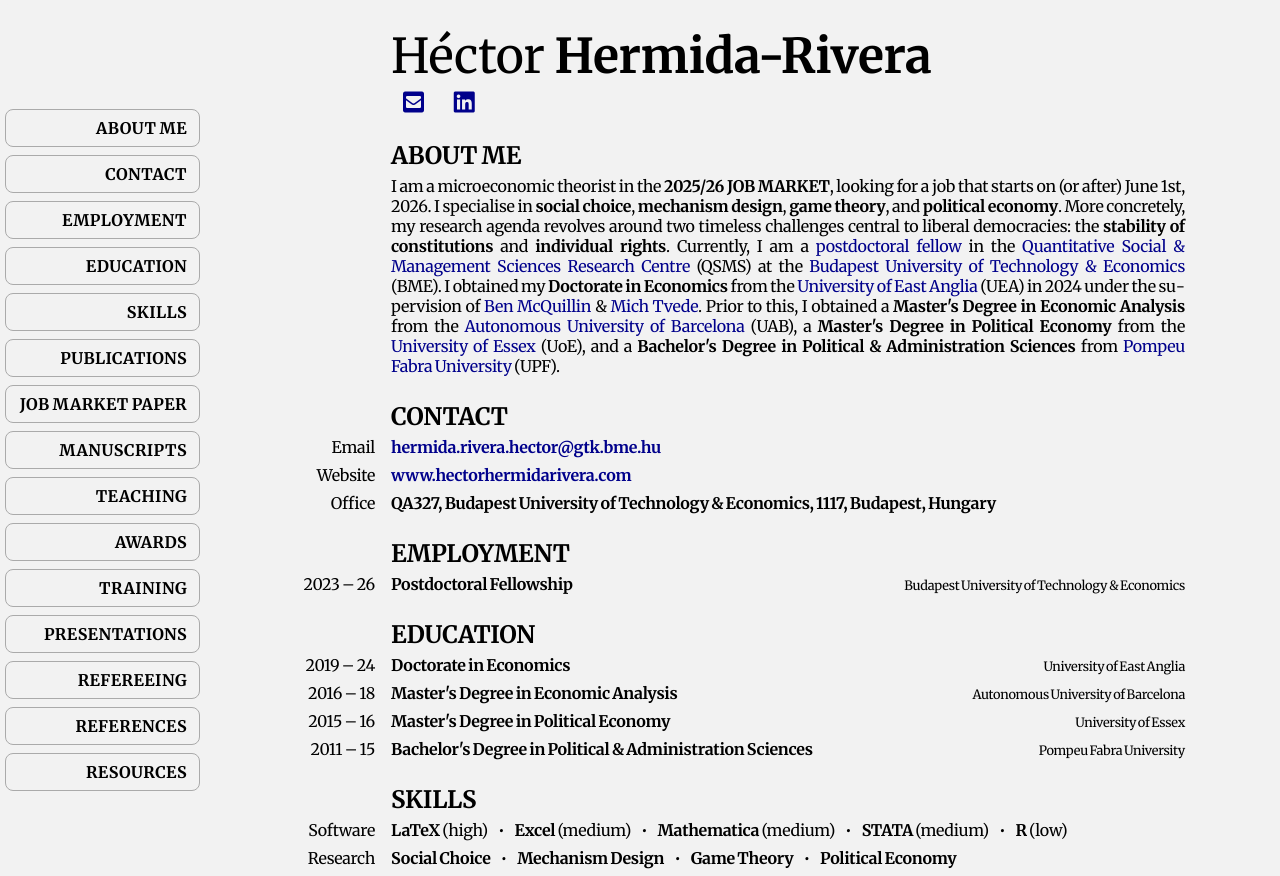
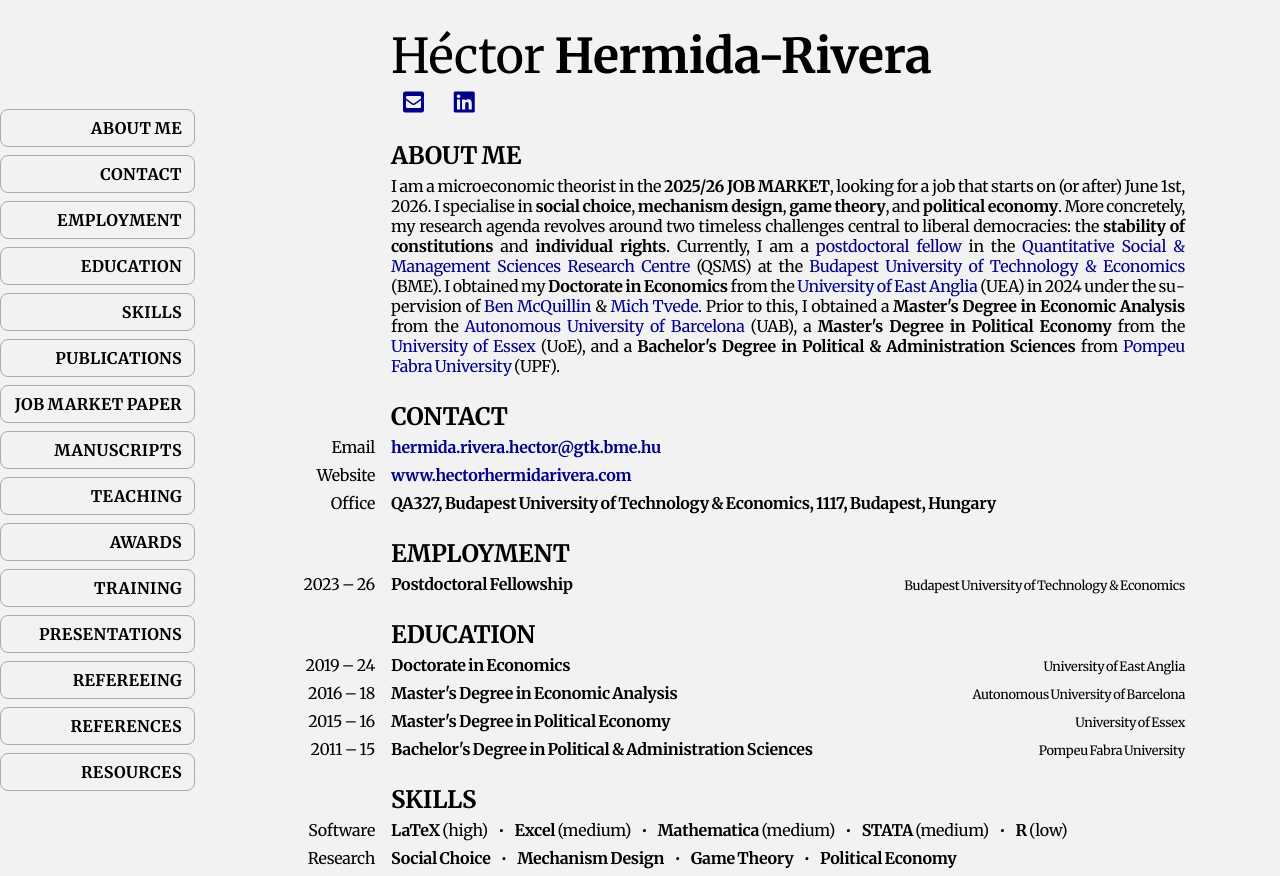
Before and after one commit to HectorHermidaRivera/hectorhermidarivera.github.io, a Jekyll site: the page built from index.md, in a window 1280 px wide. Shown: the top 876 px of the page. Built offline with Jekyll 4.4.1, drawn with Linux system fonts in a browser that asks for light colours; a style sheet for code colours, icons or effects is not loaded.

Commit message:
Update style.css

```diff
--- a/assets/css/style.css
+++ b/assets/css/style.css
@@ -15,8 +15,8 @@
 .sidebar {
   position: fixed;
   top: 0;
-  left: 5px;
-  right: 5px;
+  padding-left: 5px;
+  padding-right: 5px;
   width: 195px;
   height: 100%;
   display: flex;
```
